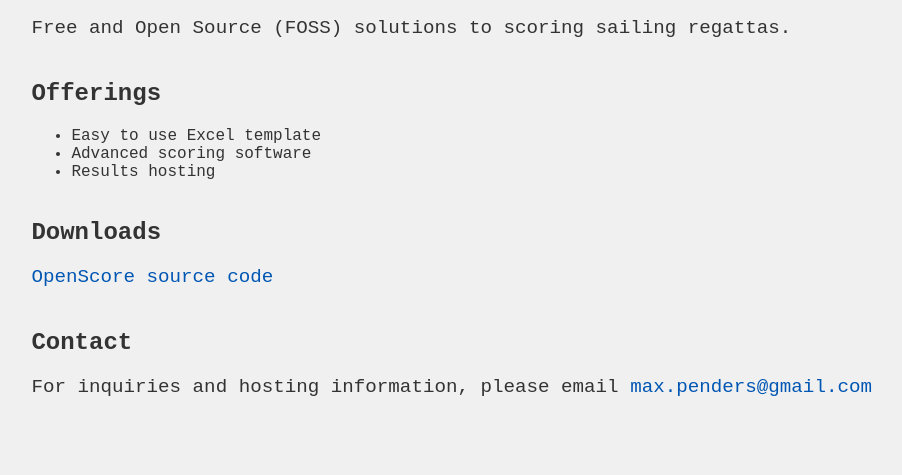
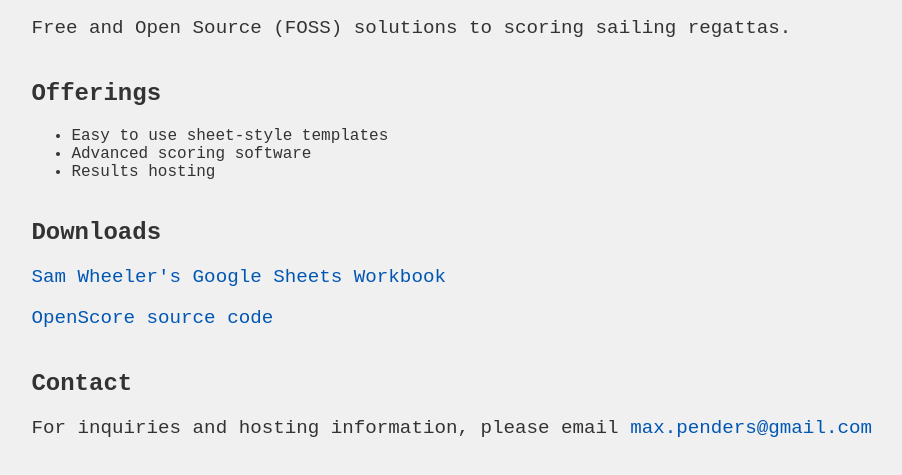
Before and after one commit to User1391/openscore-website, a plain HTML site: page index.html in a window 1280 px wide. Shown: the part 93-568 px from the top of the page, without its empty margins (104-1006 px from the left). Drawn offline with Linux system fonts and the light colour scheme.

Commit message:
Added Sam Wheeler template

```diff
--- a/index.html
+++ b/index.html
@@ -44,7 +44,7 @@
         <td>
           <h2>Offerings</h2>
           <ul>
-            <li>Easy to use Excel template</li>
+            <li>Easy to use sheet-style templates</li>
             <li>Advanced scoring software</li>
             <li>Results hosting</li>
           </ul>
@@ -53,6 +53,13 @@
       <tr>
         <td>
           <h2>Downloads</h2>
+          <p>
+            <a
+              href="https://docs.google.com/spreadsheets/d/1U6mZjRSXAH7xwqCdIGM8XCHrOxy0VAbzEIKp3U1Z7qU/copy"
+              target="_blank"
+              >Sam Wheeler's Google Sheets Workbook</a
+            >
+          </p>
           <p>
             <a href="https://github.com/User1391/openscore" target="_blank"
               >OpenScore source code</a
```
